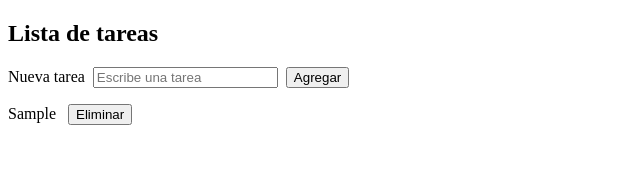
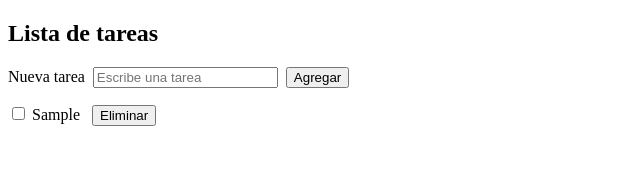
Before and after one commit to joelmmx/b-process-angular, an Angular app: page / in a window 1280 px wide. Both pictures are taken after typing "Sample" into the empty fields and a click on the button "Agregar". Shown: the top 194 px of the page, without its empty margins (0-640 px from the left). Built offline with nearby package versions, Linux system fonts and the light colour scheme.

Commit message:
Add toggle and display logic for completed tasks & Add Tarea model and update component to handle completed tasks

```diff
--- /dev/null
+++ b/src/app/models/tarea.model.ts
@@ -0,0 +1,4 @@
+export interface Tarea {
+  descripcion: string;
+  completado: boolean;
+}
--- a/src/app/tareas/tareas.component.html
+++ b/src/app/tareas/tareas.component.html
@@ -14,8 +14,15 @@
 
   <ul style="list-style-type: none; padding: 0;">
     <li *ngFor="let tarea of tareas; let i = index" style="margin-bottom: 0.5rem;">
-      {{ tarea }}
-      <button (click)="eliminarTarea(i)" style="margin-left: 0.5rem;">Eliminar</button>
+        <input
+            type="checkbox"
+            [(ngModel)]="tarea.completado"
+            (change)="toggleTareaCompletada(i)"
+        />
+        <span [ngStyle]="{ 'text-decoration': tarea.completado ? 'line-through' : 'none' }">
+            {{ tarea.descripcion }}
+        </span>
+        <button (click)="eliminarTarea(i)" style="margin-left: 0.5rem;">Eliminar</button>
     </li>
   </ul>
 </div>
--- a/src/app/tareas/tareas.component.ts
+++ b/src/app/tareas/tareas.component.ts
@@ -1,4 +1,5 @@
 import { Component } from '@angular/core';
+import { Tarea } from '../models/tarea.model';
 
 @Component({
   selector: 'app-tareas',
@@ -8,13 +9,20 @@ import { Component } from '@angular/core';
 export class TareasComponent {
   titulo = 'Lista de tareas';
   nuevaTarea = '';
-  tareas: string[] = [];
+  tareas: Tarea[] = [];
 
   agregarTarea() {
-    if (this.nuevaTarea.trim()) {
-      this.tareas.push(this.nuevaTarea.trim());
-      this.nuevaTarea = '';
-    }
+  if (this.nuevaTarea.trim()) {
+    this.tareas.push({
+      descripcion: this.nuevaTarea.trim(),
+      completado: false
+    });
+    this.nuevaTarea = '';
+  }
+}
+
+  toggleTareaCompletada(index: number) {
+    this.tareas[index].completado = !this.tareas[index].completado;
   }
 
   eliminarTarea(index: number) {
```
